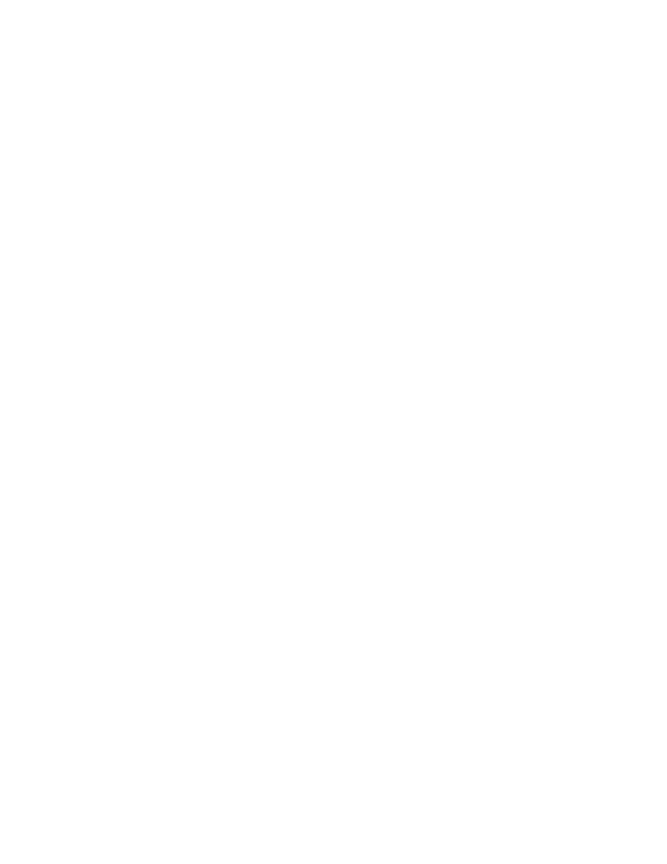
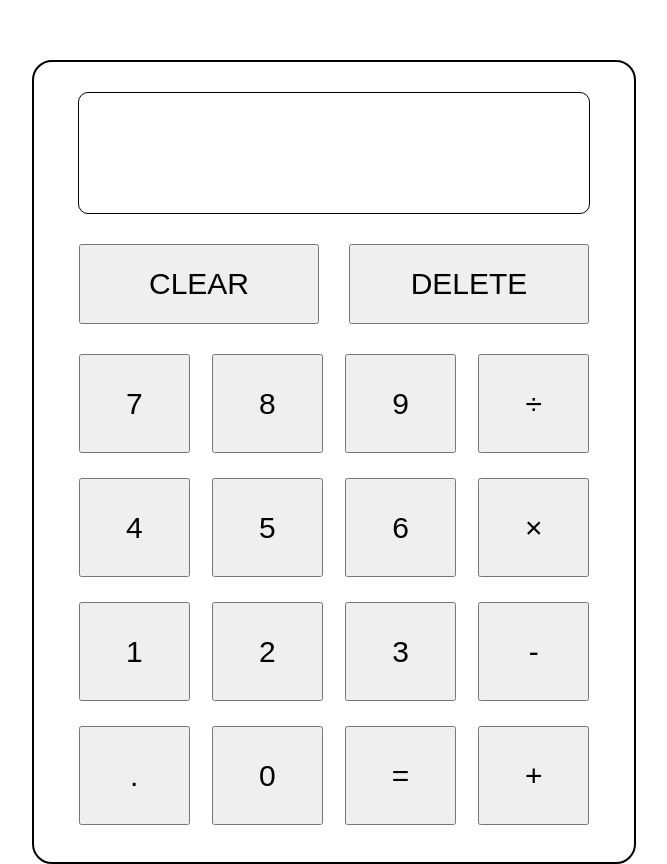
Before and after one commit to lazirpascual/calculator, a plain HTML site: page index.html in a window 1280 px wide. Shown: the whole page, without its empty margins (306-973 px from the left). Before the commit the page ends 800 px from the top, so only its background shows below. Drawn offline with Linux system fonts and the light colour scheme.

Commit message:
add user interface

```diff
--- a/index.html
+++ b/index.html
@@ -5,7 +5,32 @@
         <link href="styles/style.css" rel="stylesheet" type="text/css">
     </head>
     <body>
+        <main class="main-container">
+            <div class="display-container"></div>
+            <div class="top-keys-container">
+                <button class="top-keys">CLEAR</button>
+                <button class="top-keys">DELETE</button>
+            </div>
+            <div class="main-keys-container">
+                <button class="main-keys">7</button>
+                <button class="main-keys">8</button>
+                <button class="main-keys">9</button>
+                <button class="main-keys">÷</button>
+                <button class="main-keys">4</button>
+                <button class="main-keys">5</button>
+                <button class="main-keys">6</button>
+                <button class="main-keys">×</button>
+                <button class="main-keys">1</button>
+                <button class="main-keys">2</button>
+                <button class="main-keys">3</button>
+                <button class="main-keys">-</button>
+                <button class="main-keys">.</button>
+                <button class="main-keys">0</button>
+                <button class="main-keys">=</button>
+                <button class="main-keys">+</button>
 
+            </div>
+        </main>
     <script src="scripts/main.js"></script>
     </body>
 
--- a/styles/style.css
+++ b/styles/style.css
@@ -0,0 +1,58 @@
+body,html {
+    color: rgb(2, 2, 2);
+    margin: 0;
+    padding: 0;
+    font-style: inherit;
+    text-align: center;
+    font-size: 20px;
+    background-color: rgb(255, 255, 255);
+  }
+
+.main-container {
+    width: 600px;
+    height: 800px;
+    margin: 0 auto;
+    border: 2px solid black;
+    border-radius: 20px;
+    position: relative;
+    top: 3em;
+}
+
+.display-container {
+    display: block;
+    margin: 5% auto;
+    width: 85%;
+    height: 15%;
+    border: 1px solid black;
+    border-radius: 10px;
+}
+
+.top-keys-container {
+    display: flex;
+    justify-content: center;
+    height: 80px;
+
+}
+
+.top-keys {
+    width: 40%;
+    height: 80px;
+    margin: 0 2.5% 0 2.5%;
+    font-size: 30px;
+}
+
+.main-keys-container {
+    display: flex;
+    justify-content: center;
+    flex-wrap: wrap;
+    width: 92.5%;
+    height: 62%;
+    margin: 5% auto;
+}
+
+.main-keys {
+    height: 20%;
+    width: 20%;
+    margin: 0 2%;
+    font-size: 30px;
+}
```
